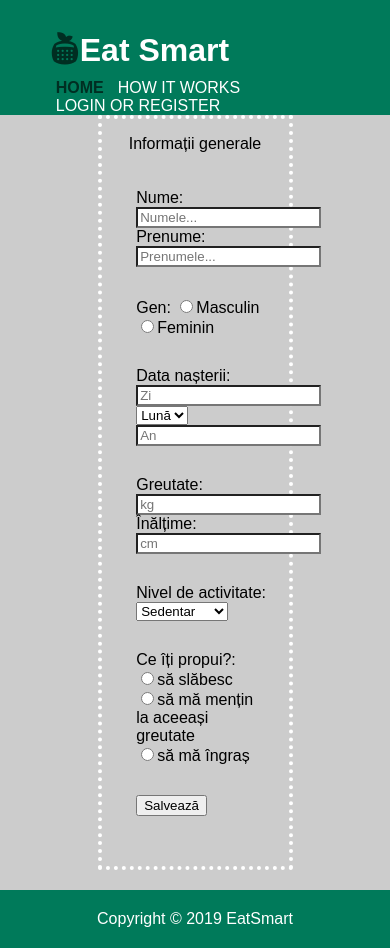
After one commit to AnaRosu/Cal-o-web, a PHP site: page /userform.html in a window 390 px wide. The commit adds this page. Run offline with PHP 8.4, Linux system fonts and the light colour scheme.

Commit message:
Schelet pentru pagina cu inregistarea datelor personale ale unui utilizator. Nestilizata, unresponsive deocamdata.

```diff
--- a/css/style.css
+++ b/css/style.css
@@ -166,6 +166,31 @@ footer{
      border:10px;
  }
 }
+/* for the form*/
+.form-box{
+    width: 50%;
+    margin: auto;
+    border:4px dotted white;
+}
+.form-box p{
+    text-align: center;
+}
+
+.my-form{
+    padding: 20px;
+}
+
+.form-group{
+    padding-bottom: 30px;
+    margin-left: 10%;
+}
+
+.form-group input[type=text]{
+    background-color: white;
+    color: black;
+
+}
+/*end form decorations*/
 
 @media only screen and (min-width: 400px) and (max-width: 700px)  {
   #facts p, h3{
--- /dev/null
+++ b/userform.html
@@ -0,0 +1,108 @@
+<!DOCTYPE html>
+<html lang="en">
+  <head>
+  <!--The <meta> tag provides metadata about the HTML document-->
+  <!--  Meta elements are typically used to specify page description-->
+    <meta charset="UTF-8">
+    <!--A <meta> viewport element gives the browser instructions on how to control the page's dimensions and scaling.-->
+    <meta name="viewport" content="width=device-width, initial-scale=1.0">
+    <title>Eat Smart | Set up Your account </title>
+    <link rel="stylesheet" href="css/style.css">
+    <link rel="stylesheet" href="https://use.fontawesome.com/releases/v5.7.2/css/all.css">
+    </head>
+<body>
+  <!-- start header-->
+<header>
+    <div class="container">
+        <div id="branding">
+            <h1><i class="fab fa-nutritionix"></i><span class="name">Eat Smart</span></h1>
+        </div>
+        <nav>
+            <ul>
+                <li class="active"><a href="index.html">Home</a></li>
+                <li><a href="how.html">How it works</a></li>
+                <li><a href="login.html">Login or register</a></li>
+            </ul>
+        </nav>
+    </div>
+</header>
+<!-- end header-->
+<div class="form-box">
+  <p>Informații generale</p>
+  <form class="my-form">
+
+    <div class="form-group">
+      <label for="fname">Nume:</label>
+      <input type="text" name="firstname" placeholder="Numele...">
+      <label for="lname">Prenume:</label>
+      <input type="text" name="lastname" placeholder="Prenumele..."><br>
+    </div>
+
+    <div class="form-group">
+      <label for="gender">Gen:</label>
+        <input type="radio" name="gender" value="Male">Masculin
+        <input type="radio" name="gender" value="Female">Feminin<br>
+    </div>
+
+    <div class="form-group">
+    <label for="birthdate">Data nașterii:</label>
+      <input type="text" id="birthdate" name="day" placeholder="Zi">
+      <select name="country">
+        <option value="None selected">Lună</option>
+        <option value="01">01</option>
+        <option value="02">02</option>
+        <option value="03">03</option>
+        <option value="04">04</option>
+        <option value="05">05</option>
+        <option value="06">06</option>
+        <option value="07">07</option>
+        <option value="08">08</option>
+        <option value="09">09</option>
+        <option value="10">10</option>
+        <option value="11">11</option>
+        <option value="12">12</option>
+      </select>
+      <input type="text" id="birthdate" name="year" placeholder="An"><br>
+    </div>
+
+    <div class="form-group">
+      <label for="weight">Greutate:</label>
+        <input type="text" class="fgpw" placeholder="kg">
+      <label for="height">Înălțime:</label>
+        <input type="text" class="fgph" placeholder="cm"><br>
+    </div>
+
+    <div class="form-group">
+      <label for="activity">Nivel de activitate:</label>
+      <select name="activity">
+          <option value="sedentary">Sedentar</option>
+          <option value="light">Puțin actic</option>
+          <option value="moderate">Moderat</option>
+          <option value="active">Activ</option>
+          <option value="vactive">Foarte activ</option>
+          <option value="eactive">Extrem</option>
+      </select><br>
+    </div>
+
+    <div class="form-group">
+      <label for="purpose">Ce îți propui?:</label><br>
+      <input type="radio" name="purpose" value="less">să slăbesc<br>
+      <input type="radio" name="purpose" value="same">să mă mențin la aceeași greutate<br>
+      <input type="radio" name="purpose" value="more">să mă îngraș<br>
+    </div>
+
+    <div class="form-group">
+      <input type="submit" value="Salvează">
+    </div>
+  </form>
+</div>
+
+    <!--end facts section-->
+
+<!--start footer -->
+   <footer>
+       Copyright &copy; 2019 EatSmart
+   </footer>
+   <!-- end footer-->
+</body>
+</html>
```
